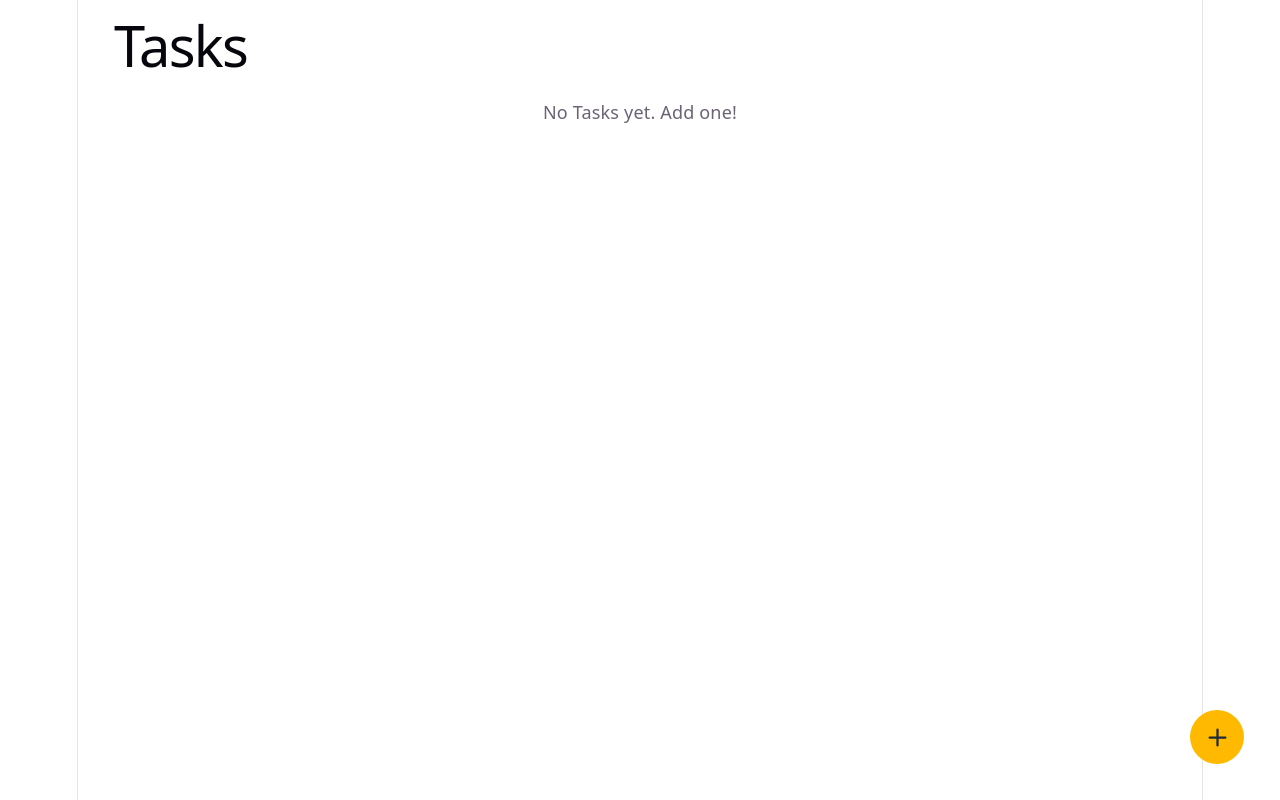
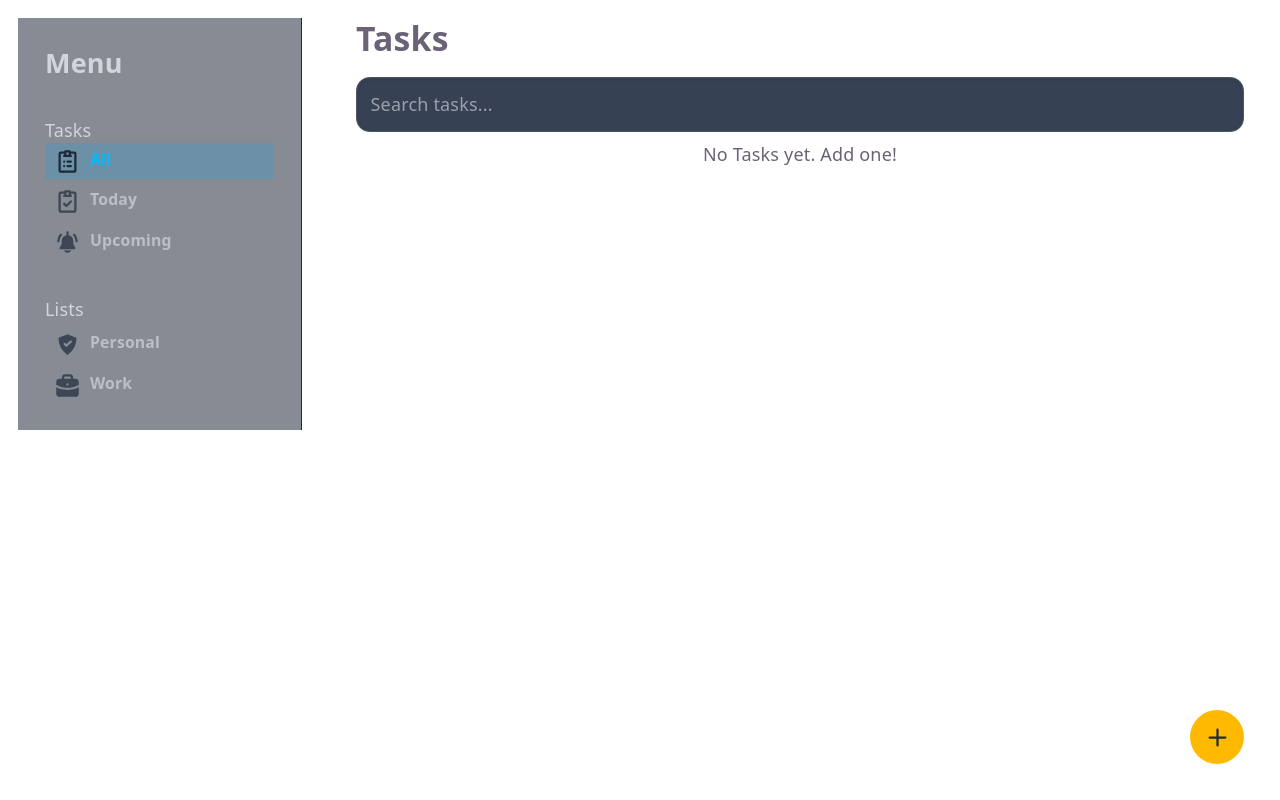
Before and after one commit to waiyan-n0/todo-app, a React (Vite) app: page / in a window 1280 px wide. Built offline with nearby package versions, Linux system fonts and the light colour scheme.

Commit message:
side bar added

```diff
--- a/src/AddTask.jsx
+++ b/src/AddTask.jsx
@@ -7,7 +7,7 @@ function AddTask(){
         <div className='bg-amber-400 flex h-12 w-12 items-center justify-center rounded-full cursor-pointer'>
             <button onClick={() => dispatch({type: 'MODAL_TOGGLE'})}>
                 <svg className="w-6 h-6 text-gray-800 dark:text-white cursor-pointer" aria-hidden="true" xmlns="http://www.w3.org/2000/svg" width="24" height="24" fill="none" viewBox="0 0 24 24">
-                    <path stroke="currentColor" stroke-linecap="round" stroke-linejoin="round" stroke-width="2" d="M5 12h14m-7 7V5"/>
+                    <path stroke="currentColor" strokeLinecap="round" strokeLinejoin="round" strokeWidth="2" d="M5 12h14m-7 7V5"/>
                 </svg>
             </button>
         </div>
--- a/src/Alert.jsx
+++ b/src/Alert.jsx
@@ -12,16 +12,16 @@ function Alert() {
     return (
 
         <div
-            className={`w-full flex items-center justify-center top-5 z-50 mt-2 px-6 p-2 border-2 rounded-xl shadow-2xl animate-bounce-in gap-3 ${bgColors[state.alert.type]}`}>
+            className={`fixed flex items-center justify-center top-5 z-50 mt-2 px-6 p-2 border-2 rounded-xl shadow-2xl animate-bounce-in gap-3 ${bgColors[state.alert.type]}`}>
             <span>
                 {state.alert.type === 'success'}
                 {state.alert.type === 'edit'}
                 {state.alert.type === 'delete'}
             </span>
             <span className='flex items-center p-2 gap-2 justify-center'>
-                <svg class="w-6 h-6" aria-hidden="true" xmlns="http://www.w3.org/2000/svg"
+                <svg className="w-6 h-6" aria-hidden="true" xmlns="http://www.w3.org/2000/svg"
                      width="24" height="24" fill="none" viewBox="0 0 24 24">
-                  <path stroke="currentColor" stroke-linecap="round" stroke-linejoin="round" stroke-width="2"
+                  <path stroke="currentColor" strokeLinecap="round" strokeLinejoin="round" strokeWidth="2"
                         d="M5 11.917 9.724 16.5 19 7.5"/>
                 </svg>
                 {state.alert.message}</span>
--- a/src/App.jsx
+++ b/src/App.jsx
@@ -5,16 +5,26 @@ import {useContext} from "react";
 import {Context} from "./Context";
 import InputModal from "./InputModal.jsx";
 import Alert from "./Alert.jsx";
+import Search from "./Search.jsx";
+import Sidebar from "./Sidebar.jsx";
 
 function App() {
   const {state} = useContext(Context);
 
   return (
       <>
-          <Alert />
-          <h1 className='flex px-8'>Tasks</h1>
-          <main className="pb-24">
-              <Lists/>
+          <div className='flex justify-center'>
+              <Alert />
+          </div>
+          <main className="flex flex-row pb-24 ">
+              <div className='flex w-1/4 p-4 justify-center'>
+                  <Sidebar/>
+              </div>
+              <div className='w-full'>
+                  <h1 className='flex px-8 text-3xl font-bold my-4'>Tasks</h1>
+                  <Search/>
+                  <Lists/>
+              </div>
           </main>
           {state.showModal && <InputModal key={state.editTaskID || 'new-task'}/>}
           <div className='fixed bottom-8 right-8 z-40'>
--- a/src/Context.jsx
+++ b/src/Context.jsx
@@ -4,6 +4,7 @@ import {todoReducer} from './todoReducer.js'
 export const Context  = createContext();
 const initialState = {
     tasks: [],
+    currentView: 'All',
     showModal: false,
     searchInput: '',
     isEditing: false,
--- a/src/InputModal.jsx
+++ b/src/InputModal.jsx
@@ -54,7 +54,7 @@ function InputModal() {
                             className='w-36 flex items-center justify-evenly rounded-md py-2 text-gray-400 hover:text-white transition-colors cursor-pointer group'>
                         <svg className="w-6 h-6 text-gray-400 hover:text-white transition-colors" aria-hidden="true"
                              xmlns="http://www.w3.org/2000/svg" width="24" height="24" fill="none" viewBox="0 0 24 24">
-                            <path stroke="currentColor" stroke-linecap="round" stroke-linejoin="round" stroke-width="2"
+                            <path stroke="currentColor" strokeLinecap="round" strokeLinejoin="round" strokeWidth="2"
                                   d="M12 5.365V3m0 2.365a5.338 5.338 0 0 1 5.133 5.368v1.8c0 2.386 1.867 2.982 1.867 4.175 0 .593 0 1.193-.538 1.193H5.538c-.538 0-.538-.6-.538-1.193 0-1.193 1.867-1.789 1.867-4.175v-1.8A5.338 5.338 0 0 1 12 5.365Zm-8.134 5.368a8.458 8.458 0 0 1 2.252-5.714m14.016 5.714a8.458 8.458 0 0 0-2.252-5.714M8.54 17.901a3.48 3.48 0 0 0 6.92 0H8.54Z"/>
                         </svg>
                         <span className="text-sm font-medium">Set Reminder</span>
--- a/src/Lists.jsx
+++ b/src/Lists.jsx
@@ -2,7 +2,20 @@ import {useContext} from "react";
 import {Context} from "./Context.jsx";
 
 function Lists(){
-    const {state, dispatch} = useContext(Context)
+    const {state, dispatch} = useContext(Context);
+    const todayDate = new Date().toString().split("T")[0];
+    const filteredByView = state.tasks.filter((task) => {
+        switch (state.currentView) {
+            case 'All': {return task}
+            case 'Today':{ return task.reminder === todayDate;}
+            case 'Upcoming':{ return task.reminder > todayDate;}
+            default: return true;
+        }
+    })
+    const filteredTasks = filteredByView.filter((task) => {
+        return task.tasks.toLowerCase().includes(state.searchInput.toLowerCase());
+    });
+
     const handleDelete = (task) => {
         dispatch({type: 'REMOVE_TASK', payload: task.id});
         dispatch({type: 'SHOW_ALERT', payload:{message:'TASK DELETED SUCCESSFULLY!', type:'delete'}});
@@ -10,11 +23,12 @@ function Lists(){
             dispatch({ type: 'HIDE_ALERT' });
         }, 3000);
     }
+
     return (
         <div >
-            {state.tasks.length === 0 && <p className='py-2'>No Tasks yet. Add one!</p>}
+            {filteredTasks.length === 0 && <p className='py-2'>{state.searchInput? `Does not matched any results with "${state.searchInput}"!` : 'No Tasks yet. Add one!'}</p>}
             <ul className='flex flex-col gap-3 p-8'>
-                {state.tasks.map((task) =>(
+                {filteredTasks.map((task) =>(
                     <li key={task.id} className='flex flex-row items-center justify-between bg-gray-500 rounded-md p-4'>
                         <span className={`flex items-center gap-4 text-gray-700 transition-all ${task.completed ? 'line-through text-gray-400' : ''}`}>
                             <span className={`w-6 h-6 flex items-center justify-center border-2 rounded-md cursor-pointer transition-all duration-20 shrink-0 ${task.completed ? 'bg-white shadow-md' : ''}`}
@@ -49,15 +63,15 @@ function Lists(){
                                 <svg className="w-6 h-6 text-gray-800 dark:text-blue-800" aria-hidden="true"
                                      xmlns="http://www.w3.org/2000/svg" width="24" height="24" fill="none"
                                      viewBox="0 0 24 24">
-                                    <path stroke="currentColor" stroke-linecap="round" stroke-linejoin="round"
-                                          stroke-width="2"
+                                    <path stroke="currentColor" strokeLinecap="round" strokeLinejoin="round"
+                                          strokeWidth="2"
                                           d="m14.304 4.844 2.852 2.852M7 7H4a1 1 0 0 0-1 1v10a1 1 0 0 0 1 1h11a1 1 0 0 0 1-1v-4.5m2.409-9.91a2.017 2.017 0 0 1 0 2.853l-6.844 6.844L8 14l.713-3.565 6.844-6.844a2.015 2.015 0 0 1 2.852 0Z"/>
                                 </svg>
                             </button>
                             <button className='cursor-pointer'
                                     onClick={()=>handleDelete(task)}>
                                 <svg className="w-6 h-6 text-gray-800 dark:text-red-800" aria-hidden="true" xmlns="http://www.w3.org/2000/svg" width="24" height="24" fill="none" viewBox="0 0 24 24">
-                                    <path stroke="currentColor" stroke-linecap="round" stroke-linejoin="round" stroke-width="2" d="M5 7h14m-9 3v8m4-8v8M10 3h4a1 1 0 0 1 1 1v3H9V4a1 1 0 0 1 1-1ZM6 7h12v13a1 1 0 0 1-1 1H7a1 1 0 0 1-1-1V7Z"/>
+                                    <path stroke="currentColor" strokeLinecap="round" strokeLinejoin="round" strokeWidth="2" d="M5 7h14m-9 3v8m4-8v8M10 3h4a1 1 0 0 1 1 1v3H9V4a1 1 0 0 1 1-1ZM6 7h12v13a1 1 0 0 1-1 1H7a1 1 0 0 1-1-1V7Z"/>
                                 </svg>
                             </button>
                         </div>
--- a/src/Search.jsx
+++ b/src/Search.jsx
@@ -1,10 +1,38 @@
-function Search(){
+import {useContext, useRef, useState} from "react";
+import { Context } from "./Context.jsx";
+
+function Search() {
+    const { dispatch } = useContext(Context);
+    const [currentVal, setCurrentVal] = useState("");
+    const [isSearching, setIsSearching] = useState(false);
+    const timerRef = useRef(null);
+
+    //handling search data with debouncing by using useRef
+    const handleSearch = (e) => {
+        setCurrentVal(e.target.value);
+        setIsSearching(true);
+        if (timerRef.current) clearTimeout(timerRef.current);
+        timerRef.current = setTimeout(() => {
+            dispatch({ type: 'SET_SEARCH_TASK', payload: e.target.value });
+            setIsSearching(false);
+        }, 1000);
+    };
 
     return (
-        <div>
-            <input type="text" placeholder="Search Task..."
-
+        <div className="px-8 mt-4">
+            <input
+                type="text"
+                placeholder="Search tasks..."
+                className="w-full p-3 rounded-xl bg-gray-700 text-white border border-gray-600 outline-none focus:border-sky-500 transition-all shadow-inner"
+                value={currentVal}
+                onChange={handleSearch}
             />
+            {isSearching && (
+                <div className="flex justify-center items-center gap-2 p-2">
+                    <div className="w-4 h-4 border-2 border-sky-500 border-t-transparent rounded-full animate-spin"></div>
+                    <span className='text-xs'>Searching...</span>
+                </div>
+            )}
         </div>
     );
 }
--- /dev/null
+++ b/src/Sidebar.jsx
@@ -0,0 +1,78 @@
+import {useContext} from "react";
+import {Context} from "./Context.jsx";
+
+function Sidebar(){
+    const {state,   dispatch} = useContext(Context)
+    return (
+        <div className='flex flex-col h-full bg-gray-900/50 backdrop-blur-md text-gray-300 p-6 space-y-8 w-64 border-r border-gray-800 text-left'>
+            <h1 className='text-2xl font-bold '>Menu</h1>
+            <div className='flex flex-col '>
+                <p>Tasks</p>
+                <div className='flex flex-col gap-1 '>
+                    <span
+                        className={`group flex gap-2 font-semibold px-2 py-1 opacity-70 text-sm cursor-pointer hover:bg-sky-500/10 hover:text-sky-400 shadow-[inset_0_0_10px_rgba(14,165,233,0.1) ${state.currentView === 'All' ? 'bg-sky-500/20 text-sky-400 opacity-100' : 'opacity-70'}`}
+                        onClick={() => dispatch({type: 'SET_VIEW', payload: 'All'})}>
+                        <svg
+                            className="w-6 h-6 text-gray-800 dark:text-white transition-transform duration-200 group-hover:scale-110"
+                            aria-hidden="true" xmlns="http://www.w3.org/2000/svg" width="24" height="24" fill="none"
+                            viewBox="0 0 24 24">
+                          <path stroke="currentColor" strokeLinecap="round" strokeLinejoin="round" strokeWidth="2"
+                                d="M15 4h3a1 1 0 0 1 1 1v15a1 1 0 0 1-1 1H6a1 1 0 0 1-1-1V5a1 1 0 0 1 1-1h3m0 3h6m-3 5h3m-6 0h.01M12 16h3m-6 0h.01M10 3v4h4V3h-4Z"/>
+                        </svg>
+                        All
+                    </span>
+                    <span
+                        className={`group flex gap-2 font-semibold px-2 py-1 opacity-70 text-sm cursor-pointer hover:bg-sky-500/10 hover:text-sky-400 shadow-[inset_0_0_10px_rgba(14,165,233,0.1) ${state.currentView === 'Today' ? 'bg-sky-500/20 text-sky-400 opacity-100' : 'opacity-70'}`}
+                        onClick={() => dispatch({type: 'SET_VIEW', payload: 'Today'})}>
+                        <svg className="w-6 h-6 text-gray-800 dark:text-white" aria-hidden="true"
+                             xmlns="http://www.w3.org/2000/svg" width="24" height="24" fill="none" viewBox="0 0 24 24">
+                          <path stroke="currentColor" strokeLinecap="round" strokeLinejoin="round" strokeWidth="2"
+                                d="M15 4h3a1 1 0 0 1 1 1v15a1 1 0 0 1-1 1H6a1 1 0 0 1-1-1V5a1 1 0 0 1 1-1h3m0 3h6m-6 7 2 2 4-4m-5-9v4h4V3h-4Z"/>
+                        </svg>
+                        Today
+                    </span>
+                    <span
+                        className={`group flex gap-2 font-semibold px-2 py-1 opacity-70 text-sm cursor-pointer hover:bg-sky-500/10 hover:text-sky-400 shadow-[inset_0_0_10px_rgba(14,165,233,0.1) ${state.currentView === 'Upcoming' ? 'bg-sky-500/20 text-sky-400 opacity-100' : 'opacity-70'}`}
+                        onClick={() => dispatch({type: 'SET_VIEW', payload: 'Upcoming'})}>
+                        <svg
+                            className="w-6 h-6 text-gray-800 dark:text-white transition-transform duration-200 group-hover:scale-110"
+                            aria-hidden="true" xmlns="http://www.w3.org/2000/svg" width="24" height="24"
+                            fill="currentColor" viewBox="0 0 24 24">
+                          <path
+                              d="M17.133 12.632v-1.8a5.407 5.407 0 0 0-4.154-5.262.955.955 0 0 0 .021-.106V3.1a1 1 0 0 0-2 0v2.364a.933.933 0 0 0 .021.106 5.406 5.406 0 0 0-4.154 5.262v1.8C6.867 15.018 5 15.614 5 16.807 5 17.4 5 18 5.538 18h12.924C19 18 19 17.4 19 16.807c0-1.193-1.867-1.789-1.867-4.175Zm-13.267-.8a1 1 0 0 1-1-1 9.424 9.424 0 0 1 2.517-6.391A1.001 1.001 0 1 1 6.854 5.8a7.43 7.43 0 0 0-1.988 5.037 1 1 0 0 1-1 .995Zm16.268 0a1 1 0 0 1-1-1A7.431 7.431 0 0 0 17.146 5.8a1 1 0 0 1 1.471-1.354 9.424 9.424 0 0 1 2.517 6.391 1 1 0 0 1-1 .995ZM8.823 19a3.453 3.453 0 0 0 6.354 0H8.823Z"/>
+                        </svg>
+                        Upcoming
+                    </span>
+                </div>
+            </div>
+            <div className='flex flex-col gap-1'>
+                <p>Lists</p>
+                <div className='flex flex-col gap-1'>
+                    <span
+                        className='group flex gap-2 font-semibold px-2 py-1 opacity-70 text-sm cursor-pointer hover:bg-sky-500/10 hover:text-sky-400 shadow-[inset_0_0_10px_rgba(14,165,233,0.1)'>
+                        <svg
+                            className="w-6 h-6 text-gray-800 dark:text-white transition-transform duration-200 group-hover:scale-110"
+                            aria-hidden="true"
+                            xmlns="http://www.w3.org/2000/svg" width="24" height="24" fill="currentColor"
+                            viewBox="0 0 24 24">
+                          <path fillRule="evenodd"
+                                d="M11.644 3.066a1 1 0 0 1 .712 0l7 2.666A1 1 0 0 1 20 6.68a17.694 17.694 0 0 1-2.023 7.98 17.406 17.406 0 0 1-5.402 6.158 1 1 0 0 1-1.15 0 17.405 17.405 0 0 1-5.403-6.157A17.695 17.695 0 0 1 4 6.68a1 1 0 0 1 .644-.949l7-2.666Zm4.014 7.187a1 1 0 0 0-1.316-1.506l-3.296 2.884-.839-.838a1 1 0 0 0-1.414 1.414l1.5 1.5a1 1 0 0 0 1.366.046l4-3.5Z" clipRule="evenodd"/>
+                        </svg>
+                        Personal
+                    </span>
+                    <span className='group flex gap-2 font-semibold px-2 py-1 opacity-70 text-sm cursor-pointer hover:bg-sky-500/10 hover:text-sky-400 shadow-[inset_0_0_10px_rgba(14,165,233,0.1)'>
+                        <svg className="w-6 h-6 text-gray-800 dark:text-white transition-transform duration-200 group-hover:scale-110" aria-hidden="true"
+                             xmlns="http://www.w3.org/2000/svg" width="24" height="24" fill="currentColor"
+                             viewBox="0 0 24 24">
+                          <path fillRule="evenodd"
+                                d="M10 2a3 3 0 0 0-3 3v1H5a3 3 0 0 0-3 3v2.382l1.447.723.005.003.027.013.12.056c.108.05.272.123.486.212.429.177 1.056.416 1.834.655C7.481 13.524 9.63 14 12 14c2.372 0 4.52-.475 6.08-.956.78-.24 1.406-.478 1.835-.655a14.028 14.028 0 0 0 .606-.268l.027-.013.005-.002L22 11.381V9a3 3 0 0 0-3-3h-2V5a3 3 0 0 0-3-3h-4Zm5 4V5a1 1 0 0 0-1-1h-4a1 1 0 0 0-1 1v1h6Zm6.447 7.894.553-.276V19a3 3 0 0 1-3 3H5a3 3 0 0 1-3-3v-5.382l.553.276.002.002.004.002.013.006.041.02.151.07c.13.06.318.144.557.242.478.198 1.163.46 2.01.72C7.019 15.476 9.37 16 12 16c2.628 0 4.98-.525 6.67-1.044a22.95 22.95 0 0 0 2.01-.72 15.994 15.994 0 0 0 .707-.312l.041-.02.013-.006.004-.002.001-.001-.431-.866.432.865ZM12 10a1 1 0 1 0 0 2h.01a1 1 0 1 0 0-2H12Z" clipRule="evenodd"/>
+                        </svg>
+                        Work
+                    </span>
+                </div>
+            </div>
+        </div>
+    );
+}
+
+export default Sidebar;
--- a/src/index.css
+++ b/src/index.css
@@ -57,59 +57,13 @@ body {
 }
 
 #root {
-  width: 1126px;
   max-width: 100%;
-  margin: 0 auto;
+  margin: 0;
+  padding: 0;
   text-align: center;
-  border-inline: 1px solid var(--border);
-  min-height: 100svh;
   display: flex;
   flex-direction: column;
   box-sizing: border-box;
-}
-
-h1,
-h2 {
-  font-family: var(--heading);
-  font-weight: 500;
-  color: var(--text-h);
-}
-
-h1 {
-  font-size: 56px;
-  letter-spacing: -1.68px;
-  margin: 32px 0;
-  @media (max-width: 1024px) {
-    font-size: 36px;
-    margin: 20px 0;
-  }
-}
-h2 {
-  font-size: 24px;
-  line-height: 118%;
-  letter-spacing: -0.24px;
-  margin: 0 0 8px;
-  @media (max-width: 1024px) {
-    font-size: 20px;
-  }
-}
-p {
-  margin: 0;
-}
-
-code,
-.counter {
-  font-family: var(--mono);
-  display: inline-flex;
-  border-radius: 4px;
-  color: var(--text-h);
-}
-
-code {
-  font-size: 15px;
-  line-height: 135%;
-  padding: 4px 8px;
-  background: var(--code-bg);
 }
 
 @keyframes slideUp {
--- a/src/todoReducer.js
+++ b/src/todoReducer.js
@@ -1,12 +1,13 @@
 export const todoReducer = (state, action) => {
     switch (action.type) {
+        case 'SET_VIEW':
+            return {...state, currentView: action.payload};
         case 'SET_SEARCH_TASK':
             return {...state, searchInput: action.payload};
         case 'ADD_TASK':
             return {...state,tasks:[action.payload, ...state.tasks]};
         case 'REMOVE_TASK':
-            return {...state,
-                    tasks:state.tasks.filter(task => task.id !== action.payload)};
+            return {...state, tasks:state.tasks.filter(task => task.id !== action.payload)};
         case 'START_EDIT_TASK':
             return {
                 ...state,
```
